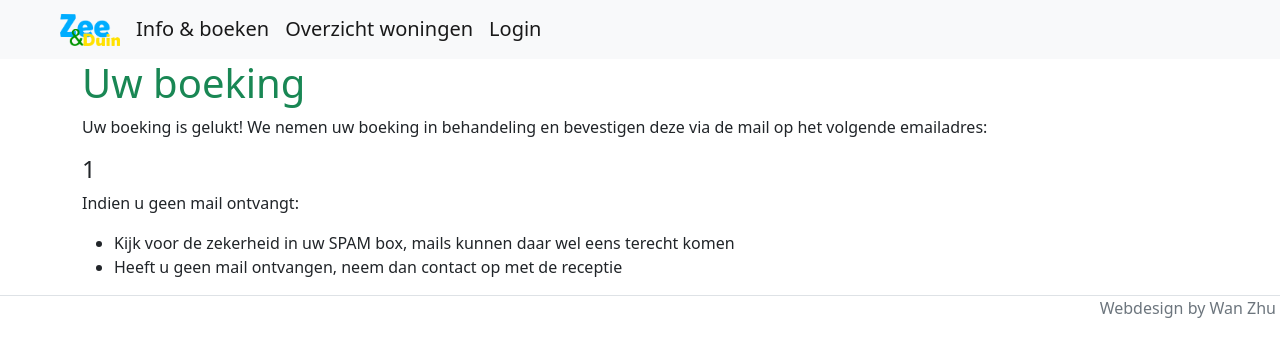
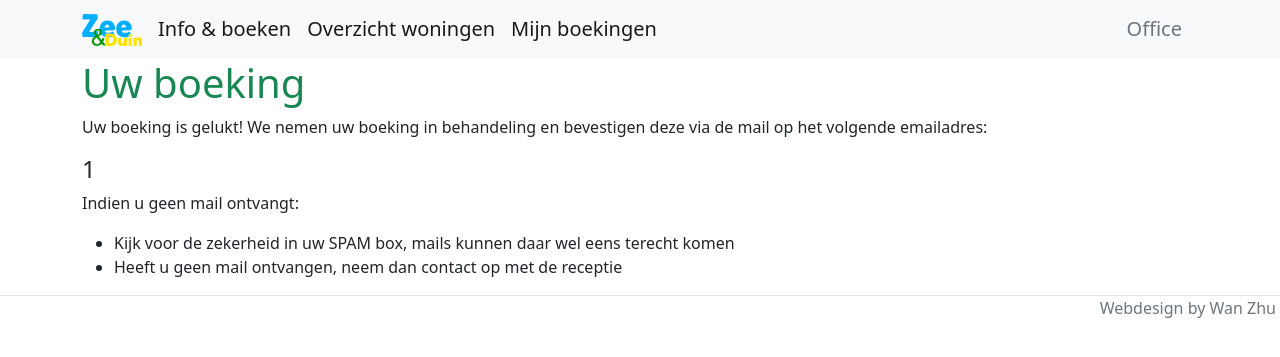
Before and after one commit to bertustenhoor/eindProject, a Flask app: page /frontends/bedankt/1 in a window 1280 px wide. Shown: the top 357 px of the page. Run offline with Flask 3, Linux system fonts and the light colour scheme.

Commit message:
links in menu login (office en boeking) tabel staf toegevoegd aan Model en database

```diff
--- a/zeeduin/models.py
+++ b/zeeduin/models.py
@@ -40,4 +40,10 @@ class Types(db.Model):
     huizen = db.relationship('Huis', backref='types', lazy=True)
 
 
+class Staf(db.Model):
+    __tablename__ = 'staf'
+    email = db.Column(db.Text, primary_key=True)
+    wachtwoord = db.Column(db.Text)
+
+
 # db.create_all()
--- a/zeeduin/templates/base.html
+++ b/zeeduin/templates/base.html
@@ -10,14 +10,15 @@
 </head>
 <body>
 	{#	nav bar#}
-	<nav class="navbar navbar-light bg-light sticky-top">
-		<div class="container d-flex justify-content-start mx-5">
+	<nav class="navbar navbar-light bg-light sticky-top justify-content-center">
+		<div class="container d-flex justify-content-start">
 			<a class="navbar-brand" href="{{ url_for('index') }}"><img src="/static/mini_logo.png"
 																	   width="60"
 																	   alt="Home"></a>
 			<a class="navbar-brand" href="{{ url_for('frontends.info') }}">Info & boeken</a>
 			<a class="navbar-brand" href="{{ url_for('frontends.huisjes') }}">Overzicht woningen</a>
-			<a class="navbar-brand" href="{{ url_for('backends.back_home') }}">Login</a>
+			<a class="navbar-brand" href="{{ url_for('backends.back_home') }}">Mijn boekingen</a>
+			<a class="navbar-brand text-muted ms-auto" href="#">Office</a>
 		</div>
 	</nav>
 	{% block content %}
--- a/zeeduin/templates/base_be.html
+++ b/zeeduin/templates/base_be.html
@@ -8,7 +8,7 @@
 		  integrity="sha384-EVSTQN3/azprG1Anm3QDgpJLIm9Nao0Yz1ztcQTwFspd3yD65VohhpuuCOmLASjC" crossorigin="anonymous">
 </head>
 <body>
-	<nav class="navbar navbar-expand-lg navbar-light bg-light">
+	<nav class="navbar navbar-expand-lg navbar-light bg-light px-5">
 		<div class="container-fluid">
 			<button class="navbar-toggler" type="button" data-bs-toggle="collapse"
 					data-bs-target="#navbarSupportedContent" aria-controls="navbarSupportedContent"
@@ -89,6 +89,9 @@
 								   href="{{ url_for('backends.be_overzicht', table='types') }}">Overzicht</a></li>
 						</ul>
 					</li>
+					<li class="nav-item ms-auto">
+						<a class="nav-link" href="#">Logout</a>
+					</li>
 				</ul>
 			</div>
 		</div>
--- a/zeeduin/templates/index.html
+++ b/zeeduin/templates/index.html
@@ -14,7 +14,7 @@
 					prachtige
 					"Zee & Duin" aan de kust en geniet van het heerlijke strand, de rustgevende duinen en de
 					adembenemende natuur. "Zee & Duin" vakantiepark biedt alles wat je nodig hebt voor een
-					ontspannen en onvergetelijke vakantie.Probeer de lokale specialiteiten en geniet van de
+					ontspannen en onvergetelijke vakantie. Probeer de lokale specialiteiten en geniet van de
 					heerlijke restaurants met heerlijke gerechten.</p>
 
 				<p class="card-text text-center fs-5 text-dark">Vakantiepark "Zee & Duin" ligt aan de rand van een
```
